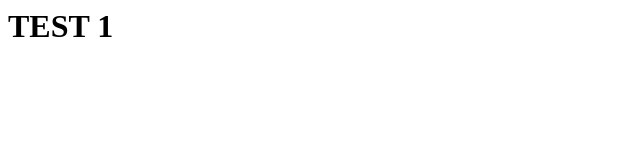
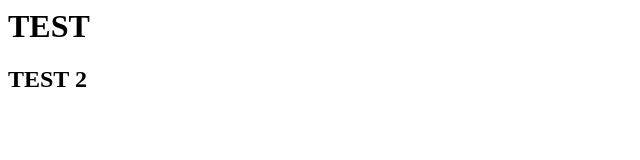
Before and after one commit to xthorgal/Portfolio, a plain HTML site: page index.html in a window 1280 px wide. Shown: the whole page, without its empty margins (0-640 px from the left). Drawn offline with Linux system fonts and the light colour scheme.

Commit message:
update index

```diff
--- a/index.html
+++ b/index.html
@@ -1 +1,2 @@
-<h1>TEST 1</h1>
+<h1>TEST </h1>
+<h2>TEST 2</h2>
```
